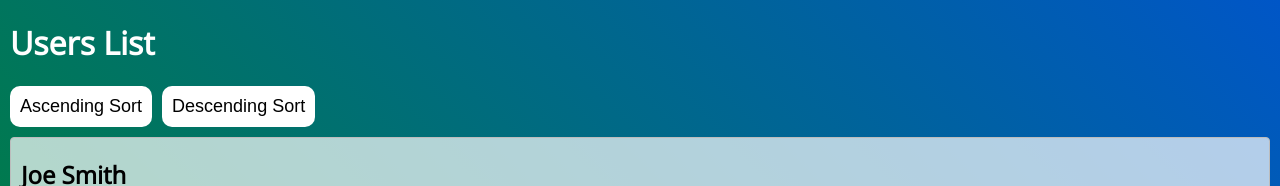
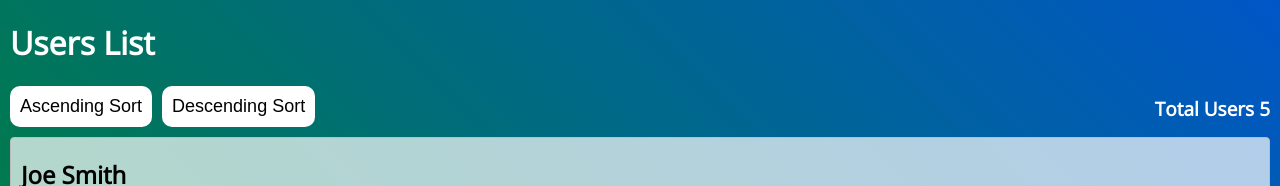
Before and after one commit to georgefikri/Trufla-React-Task, a React (Create React App) app: page / in a window 1280 px wide. Shown: the top 186 px of the page. Built offline with nearby package versions, Linux system fonts and the light colour scheme.

Commit message:
NEW: add total number of users

```diff
--- a/src/components/userLists/styles/styles.scss
+++ b/src/components/userLists/styles/styles.scss
@@ -59,6 +59,21 @@ button {
     color: $black;
     font-size: 18px;
   }
+  .users-total-count {
+    position: relative;
+    top: 10px;
+    float: right;
+    label,
+    span {
+      color: $white;
+      font-size: 19px;
+      font-weight: 700;
+    }
+    span {
+      display: inline-block;
+      padding-left: 5px;
+    }
+  }
 }
 
 .margin-bottom-30 {
--- a/src/components/userLists/usersList.js
+++ b/src/components/userLists/usersList.js
@@ -43,6 +43,7 @@ const sort  = (sort) => {
     setSortBoolean(sort);
 }
 
+
     return (
         <div>
             <div>
@@ -50,6 +51,10 @@ const sort  = (sort) => {
                 <div className='sorting-list'>
                     <button onClick={()=> sort('ascending')}>ascending sort</button>
                     <button onClick={()=> sort('descending')}>descending sort</button>
+                    <span className='users-total-count'>
+                        <label>Total Users</label>
+                        <span>{users?.length}</span>
+                    </span>
                 </div>
                 <div className='margin-bottom-30 list-container'>
                 {users?.map(user => (
```
